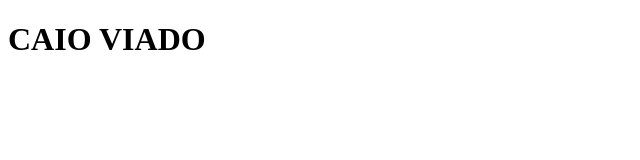
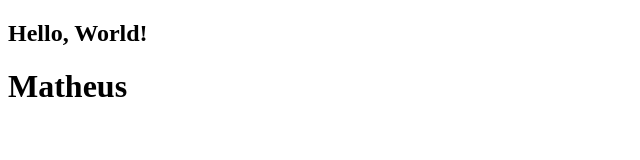
Before and after one commit to LScaio/Nextsites, a plain HTML site: page frontend/index.html in a window 1280 px wide. Shown: the whole page, without its empty margins (0-640 px from the left). Drawn offline with Linux system fonts and the light colour scheme.

Commit message:
caio oficial

```diff
--- a/frontend/index.html
+++ b/frontend/index.html
@@ -3,9 +3,11 @@
 <head>
     <meta charset="UTF-8">
     <meta name="viewport" content="width=device-width, initial-scale=1.0">
-    <title>Document</title>
+    <title>Farias</title>
 </head>
 <body>
-    <h1>CAIO VIADO</h1>
+
+    <h2>Hello, World!</h2>
+    <h1>Matheus</h1>
 </body>
 </html>
```
